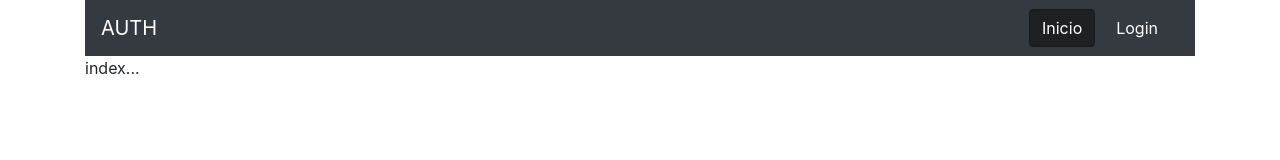
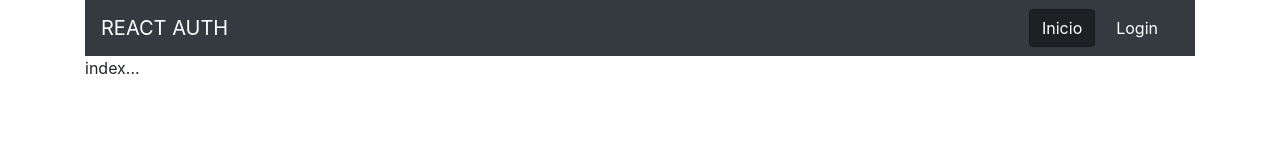
Before and after one commit to robpalacios1/login-firebase, a React (Create React App) app: page / in a window 1280 px wide. Shown: the top 160 px of the page. Built offline with nearby package versions, Linux system fonts and the light colour scheme; no server answers.

Commit message:
change name of title

```diff
--- a/src/components/Navbar.jsx
+++ b/src/components/Navbar.jsx
@@ -14,7 +14,7 @@
 
     return (
         <div className="navbar navbar-dark bg-dark">
-            <Link className="navbar-brand" to="/">AUTH</Link>
+            <Link className="navbar-brand" to="/">REACT AUTH</Link>
             <div>
                 <div className="d-flex">
                     <NavLink className="btn btn-dark mr-2" to="/" exact>
```
